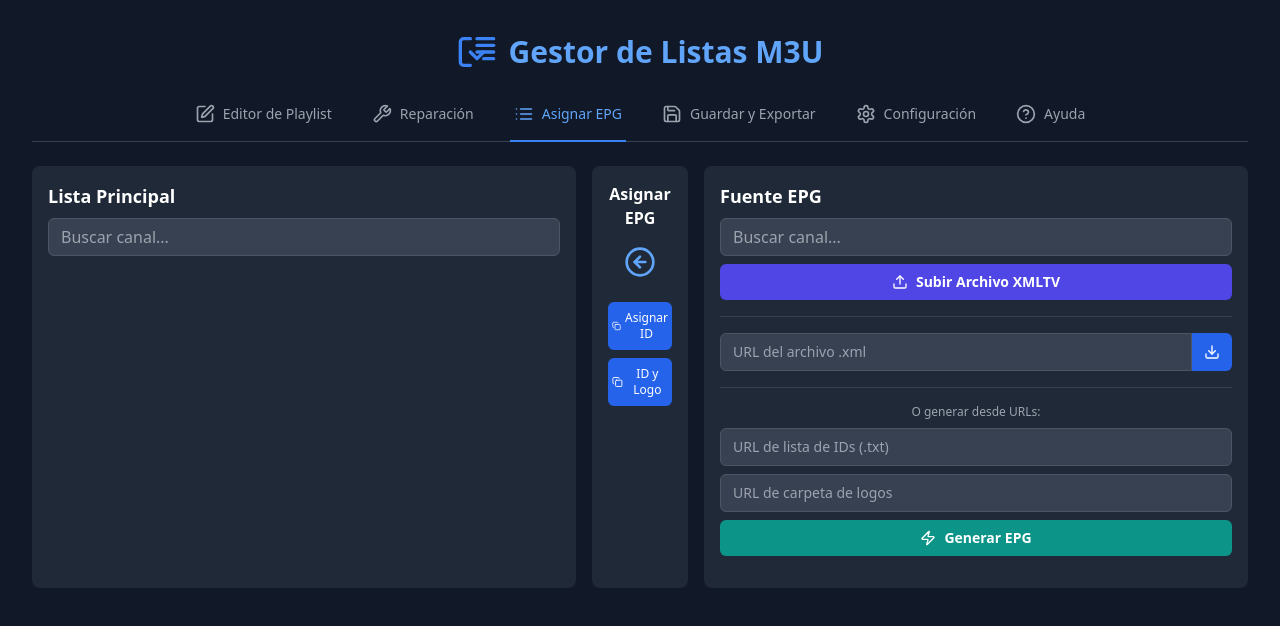
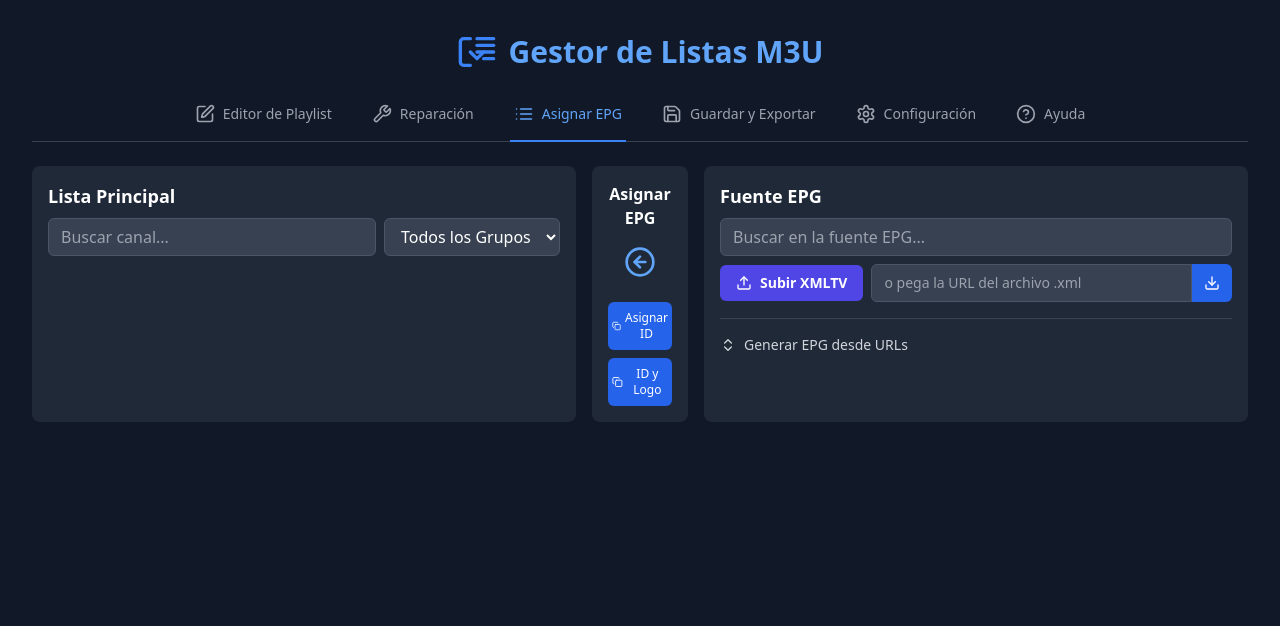
Before and after one commit to hijodkain/PWA-M3U-Manager, a Next.js app: page / in a window 1280 px wide. Both pictures are taken after a click on the button "Asignar EPG". Shown: the top 626 px of the page. Built offline with nearby package versions, Linux system fonts and the light colour scheme.

Commit message:
UX changes

```diff
--- a/AsignarEpgTab.tsx
+++ b/AsignarEpgTab.tsx
@@ -1,12 +1,12 @@
 import React, { useState, useMemo, useRef } from 'react';
-import { Upload, Download, Copy, Zap, ArrowLeftCircle } from 'lucide-react';
+import { Upload, Download, Copy, Zap, ArrowLeftCircle, ChevronsUpDown } from 'lucide-react';
 import { useAsignarEpg } from './useAsignarEpg';
 import { useChannels } from './useChannels';
 import { useVirtualizer } from '@tanstack/react-virtual';
 import ReparacionChannelItem from './ReparacionChannelItem';
 import { useSettings } from './useSettings';
 import EpgChannelItem from './EpgChannelItem';
-import { AttributeKey } from './index';
+import { AttributeKey, Channel } from './index';
 
 interface AsignarEpgTabProps {
     epgHook: ReturnType<typeof useAsignarEpg>;
@@ -39,14 +39,24 @@ const AsignarEpgTab: React.FC<AsignarEpgTabProps> = ({ epgHook, channelsHook, se
     const { savedEpgUrls } = settingsHook;
     const [mainListSearch, setMainListSearch] = useState('');
     const [epgListSearch, setEpgListSearch] = useState('');
+    const [selectedGroup, setSelectedGroup] = useState('all');
+    const [isGeneratorVisible, setIsGeneratorVisible] = useState(false);
+
+    const channelGroups = useMemo(() => {
+        const groups = new Set(channels.map(c => c.groupTitle).filter(Boolean));
+        return ['all', ...Array.from(groups)];
+    }, [channels]);
 
     const filteredMainChannelsForEpg = useMemo(() => {
         let channelsToFilter = channels;
+        if (selectedGroup !== 'all') {
+            channelsToFilter = channelsToFilter.filter(c => c.groupTitle === selectedGroup);
+        }
         if (mainListSearch) {
             channelsToFilter = channelsToFilter.filter(c => c.name.toLowerCase().includes(mainListSearch.toLowerCase()));
         }
         return channelsToFilter;
-    }, [channels, mainListSearch]);
+    }, [channels, mainListSearch, selectedGroup]);
 
     const filteredEpgChannels = useMemo(() => {
         let channelsToFilter = epgChannels;
@@ -76,17 +86,33 @@ const AsignarEpgTab: React.FC<AsignarEpgTabProps> = ({ epgHook, channelsHook, se
     const mainListVirtualItems = mainListRowVirtualizer.getVirtualItems();
     const epgListVirtualItems = epgListRowVirtualizer.getVirtualItems();
 
+    const handleMainChannelClick = (channel: Channel) => {
+        setDestinationChannelId(channel.id);
+        setEpgListSearch(channel.name);
+    };
+
     return (
         <div className="grid grid-cols-1 lg:grid-cols-11 gap-4">
             <div className="lg:col-span-5 bg-gray-800 p-4 rounded-lg flex flex-col">
                 <h3 className="font-bold text-lg mb-2">Lista Principal</h3>
+                <div className="flex gap-2 mb-2">
                     <input
                         type="text"
                         placeholder="Buscar canal..."
                         value={mainListSearch}
                         onChange={(e) => setMainListSearch(e.target.value)}
-                    className="bg-gray-700 border border-gray-600 rounded-md px-3 py-1.5 text-white focus:ring-blue-500 focus:border-blue-500 mb-2 w-full"
+                        className="bg-gray-700 border border-gray-600 rounded-md px-3 py-1.5 text-white focus:ring-blue-500 focus:border-blue-500 w-full"
                     />
+                    <select
+                        value={selectedGroup}
+                        onChange={(e) => setSelectedGroup(e.target.value)}
+                        className="bg-gray-700 border border-gray-600 rounded-md px-3 py-1.5 text-white focus:ring-blue-500 focus:border-blue-500"
+                    >
+                        {channelGroups.map(group => (
+                            <option key={group} value={group}>{group === 'all' ? 'Todos los Grupos' : group}</option>
+                        ))}
+                    </select>
+                </div>
                 <div ref={mainListParentRef} className="overflow-auto max-h-[70vh] pr-2">
                     <div style={{ height: `${mainListRowVirtualizer.getTotalSize()}px`, width: '100%', position: 'relative' }}>
                         {mainListVirtualItems.map((virtualItem) => {
@@ -96,7 +122,7 @@ const AsignarEpgTab: React.FC<AsignarEpgTabProps> = ({ epgHook, channelsHook, se
                                 <ReparacionChannelItem
                                     key={ch.id}
                                     channel={ch}
-                                    onBodyClick={() => setDestinationChannelId(ch.id)}
+                                    onBodyClick={() => handleMainChannelClick(ch)}
                                     isSelected={destinationChannelId === ch.id}
                                     hasEpg={epgIdSet.has(ch.tvgId)}
                                     showCheckbox={false}
@@ -133,19 +159,13 @@ const AsignarEpgTab: React.FC<AsignarEpgTabProps> = ({ epgHook, channelsHook, se
                 <h3 className="font-bold text-lg mb-2">Fuente EPG</h3>
                 <input
                     type="text"
-                    placeholder="Buscar canal..."
+                    placeholder="Buscar en la fuente EPG..."
                     value={epgListSearch}
                     onChange={(e) => setEpgListSearch(e.target.value)}
                     className="bg-gray-700 border border-gray-600 rounded-md px-3 py-1.5 text-white focus:ring-blue-500 focus:border-blue-500 mb-2 w-full"
                 />
                 <div className="space-y-4">
-                    <div>
-                        <label
-                            htmlFor="epg-file-upload"
-                            className="cursor-pointer text-sm w-full bg-indigo-600 hover:bg-indigo-700 text-white font-bold py-2 px-4 rounded-md flex items-center justify-center"
-                        >
-                            <Upload size={16} className="mr-2" /> Subir Archivo XMLTV
-                        </label>
+                    <div className="flex items-center gap-2">
                         <input
                             id="epg-file-upload"
                             type="file"
@@ -153,14 +173,18 @@ const AsignarEpgTab: React.FC<AsignarEpgTabProps> = ({ epgHook, channelsHook, se
                             onChange={handleEpgFileUpload}
                             accept=".xml,.xml.gz"
                         />
-                    </div>
-                    <div className="border-t border-gray-700 pt-4">
-                        <div className="flex">
+                        <label
+                            htmlFor="epg-file-upload"
+                            className="cursor-pointer text-sm bg-indigo-600 hover:bg-indigo-700 text-white font-bold py-2 px-4 rounded-md flex items-center justify-center"
+                        >
+                            <Upload size={16} className="mr-2" /> Subir XMLTV
+                        </label>
+                        <div className="flex-grow flex">
                             <input
                                 type="text"
                                 value={epgUrl}
                                 onChange={(e) => setEpgUrl(e.target.value)}
-                                placeholder="URL del archivo .xml"
+                                placeholder="o pega la URL del archivo .xml"
                                 className="flex-grow bg-gray-700 border border-gray-600 rounded-l-md px-3 py-2 text-white text-sm focus:ring-blue-500 focus:border-blue-500"
                             />
                             <button
@@ -170,16 +194,12 @@ const AsignarEpgTab: React.FC<AsignarEpgTabProps> = ({ epgHook, channelsHook, se
                                 <Download size={16} />
                             </button>
                         </div>
+                    </div>
                     {savedEpgUrls.length > 0 && (
-                            <div className="mt-2">
                         <select
                             id="saved-epg-urls-select"
                             value=""
-                                    onChange={(e) => {
-                                        if (e.target.value) {
-                                            setEpgUrl(e.target.value);
-                                        }
-                                    }}
+                            onChange={(e) => { if (e.target.value) setEpgUrl(e.target.value); }}
                             className="w-full bg-gray-700 border border-gray-600 rounded-md px-3 py-2 text-white focus:ring-blue-500 focus:border-blue-500 text-sm"
                         >
                             <option value="">o selecciona una fuente guardada...</option>
@@ -187,31 +207,39 @@ const AsignarEpgTab: React.FC<AsignarEpgTabProps> = ({ epgHook, channelsHook, se
                                 <option key={item.id} value={item.url}>{item.name}</option>
                             ))}
                         </select>
-                            </div>
                     )}
-                    </div>
-                    <div className="border-t border-gray-700 pt-4 space-y-2">
-                        <p className="text-xs text-gray-400 text-center">O generar desde URLs:</p>
+                    <div className="border-t border-gray-700 pt-4">
+                        <button
+                            onClick={() => setIsGeneratorVisible(!isGeneratorVisible)}
+                            className="w-full text-sm text-left text-gray-300 hover:text-white flex items-center"
+                        >
+                            <ChevronsUpDown size={16} className="mr-2" />
+                            Generar EPG desde URLs
+                        </button>
+                        {isGeneratorVisible && (
+                            <div className="mt-2 grid grid-cols-1 md:grid-cols-3 gap-2 items-end">
                                 <input
                                     type="text"
                                     value={epgIdListUrl}
                                     onChange={(e) => setEpgIdListUrl(e.target.value)}
                                     placeholder="URL de lista de IDs (.txt)"
-                            className="w-full bg-gray-700 border border-gray-600 rounded-md px-3 py-2 text-white text-sm focus:ring-blue-500 focus:border-blue-500"
+                                    className="md:col-span-1 w-full bg-gray-700 border border-gray-600 rounded-md px-3 py-2 text-white text-sm focus:ring-blue-500 focus:border-blue-500"
                                 />
                                 <input
                                     type="text"
                                     value={epgLogoFolderUrl}
                                     onChange={(e) => setEpgLogoFolderUrl(e.target.value)}
                                     placeholder="URL de carpeta de logos"
-                            className="w-full bg-gray-700 border border-gray-600 rounded-md px-3 py-2 text-white text-sm focus:ring-blue-500 focus:border-blue-500"
+                                    className="md:col-span-1 w-full bg-gray-700 border border-gray-600 rounded-md px-3 py-2 text-white text-sm focus:ring-blue-500 focus:border-blue-500"
                                 />
                                 <button
                                     onClick={handleGenerateEpgFromUrls}
-                            className="w-full bg-teal-600 hover:bg-teal-700 text-white font-bold py-2 px-4 rounded-md flex items-center justify-center text-sm"
+                                    className="md:col-span-1 w-full bg-teal-600 hover:bg-teal-700 text-white font-bold py-2 px-4 rounded-md flex items-center justify-center text-sm"
                                 >
-                            <Zap size={16} className="mr-2" /> Generar EPG
+                                    <Zap size={16} className="mr-2" /> Generar
                                 </button>
+                            </div>
+                        )}
                     </div>
                 </div>
                 {isEpgLoading && <p className="text-center text-blue-400 mt-2">Cargando...</p>}
```
Lines whose indentation alone changed are shown as unchanged.
